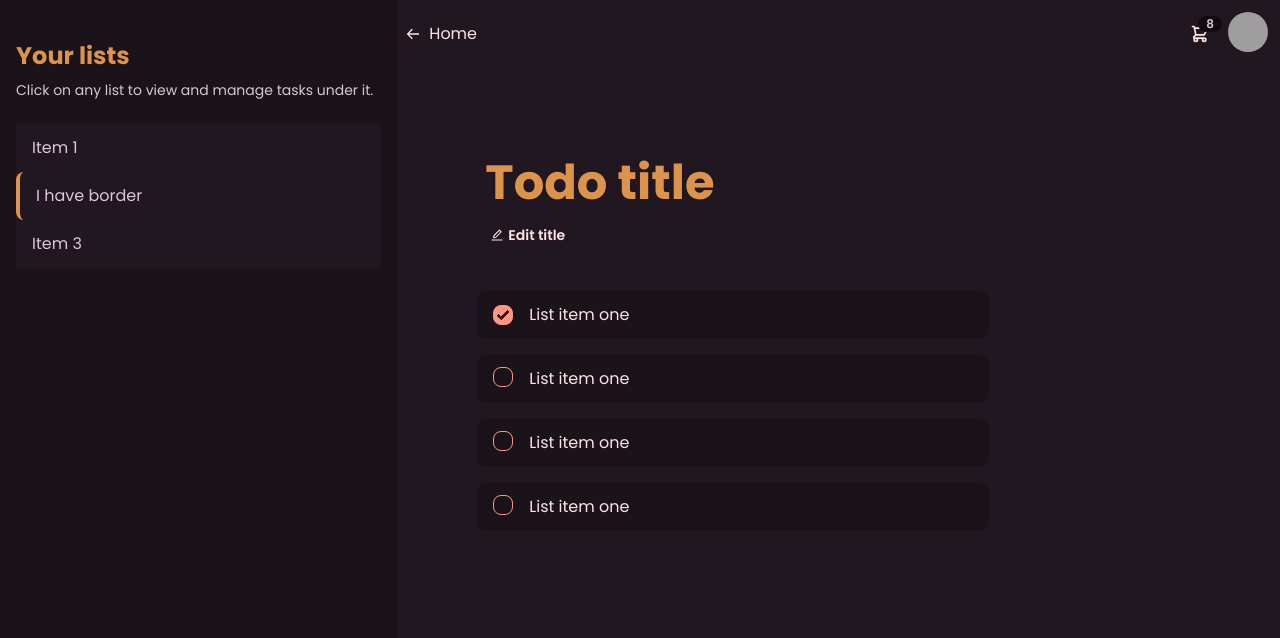
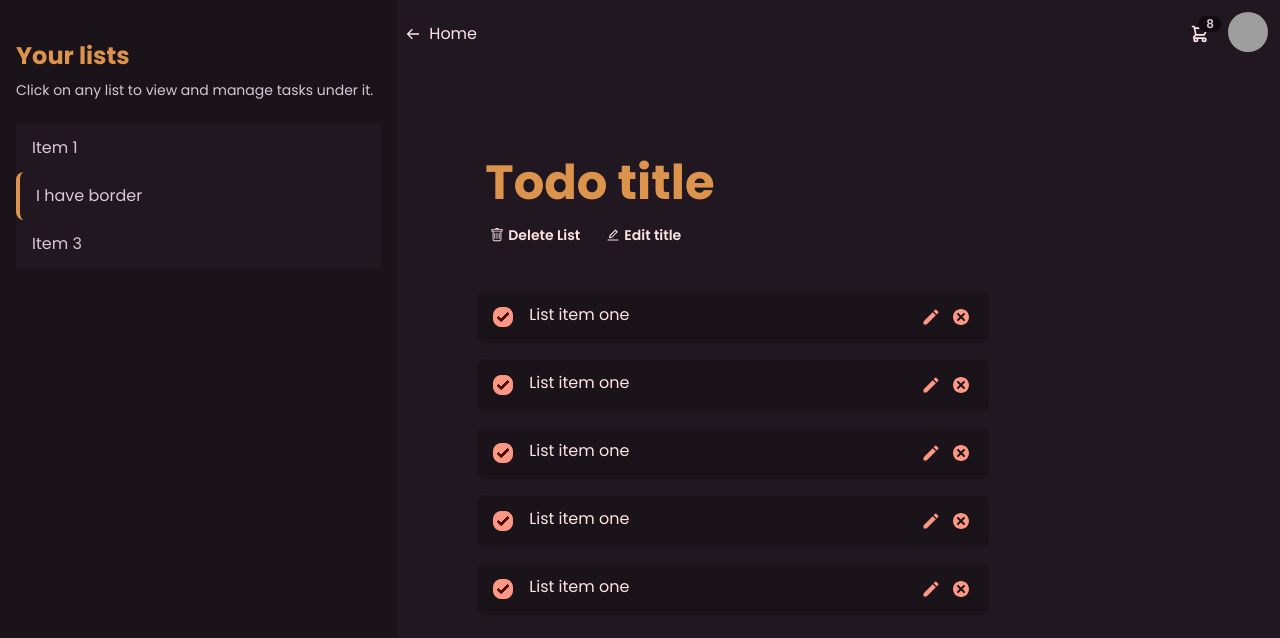
Before and after one commit to HarshKunte/WannaDo-Appwrite, a React (Create React App) app in the folder frontend/: page /todo/1 in a window 1280 px wide. Shown: the top 638 px of the page. Built offline with nearby package versions, Linux system fonts and the light colour scheme; grey boxes are pictures that could not be loaded.

Commit message:
UI updated

```diff
--- a/frontend/src/components/Card.js
+++ b/frontend/src/components/Card.js
@@ -1,10 +1,10 @@
 import React from 'react';
 function Card() {
     return (
-        <div className="card w-64 rounded-3xl bg-base-300 shadow-xl">
-  <div className="card-body">
-    <h2 className="card-title text-primary font-mono">Daily chores</h2>
-    <p className='text-sm text-accent'>If a dog chews shoes whose shoes does he choose?</p>
+        <div className="card w-40 sm:w-48 h-36 lg:w-56 lg:h-40 xl:w-64 xl:h-42 rounded-3xl bg-base-300 shadow-xl mb-6 lg:mb-8">
+  <div className="card-body p-4 sm:p-6 overflow-y-hidden">
+    <h2 className="text-base font-semibold sm:card-title text-primary ">Daily chores</h2>
+    <p className='text-xs xl:text-sm text-accent'>If a dog chews shoes whose shoes does he choose?</p>
     <div className="card-actions justify-end">
     </div>
   </div>
--- a/frontend/src/components/Todo.js
+++ b/frontend/src/components/Todo.js
@@ -1,66 +1,91 @@
 import React, { useRef, useState } from "react";
 import { AiOutlineEdit } from "react-icons/ai";
+import {MdModeEdit} from "react-icons/md"
+import {TiDelete} from 'react-icons/ti';
+import {BsTrash} from 'react-icons/bs';
 function Todo() {
   const [disabled, setDisabled] = useState(true);
+  const [nonDisabledIndex, setNonDisabledIndex] = useState(null)
   const inputReference = useRef(null);
-  const focusInput = () =>{
+  const taskInputReference = useRef(null);
+  const focusInput = () => {
     setTimeout(() => {
-        inputReference.current.focus();
+      inputReference.current.focus();
     }, 1);
-    setDisabled(false)
-  }
-  const submitTitle = (e) =>{
+    setDisabled(false);
+  };
+  const focusTaskInput = (i) => {
+    setNonDisabledIndex(i);
+    setTimeout(() => {
+      taskInputReference.current.focus()
+
+    }, 1);
+  };
+  const submitTitle = (e) => {
     console.log(e.target.value);
-    setDisabled(true)
-  }
-  const checkTask = () =>{
+    setDisabled(true);
+  };
+  const submitEditedTask = (e) => {
+    console.log(e.target.value);
+    setNonDisabledIndex(null);
+  };
+  const checkTask = () => {
     console.log("checked");
-  }
+  };
   return (
     <div className="p-20">
       <div className="">
         <input
-        ref= {inputReference}
+          ref={inputReference}
           type="text"
           defaultValue="Todo title"
           className="block w-fit font-bold outline-none text-5xl text-primary px-2 bg-inherit focus:bg-base-300"
           disabled={disabled}
           onBlur={submitTitle}
         />
-        {
-            disabled?(
-                <button
-                onClick={focusInput}
-                 className="btn btn-sm btn-ghost text-sm normal-case">
-                  <AiOutlineEdit className="mr-1" /> Edit title
-                </button>
+        <div className="flex items-center">
+        <button
 
-            ):(
-                <p className="text-sm ml-3">Click anywhere outside to save the changes</p>
-            )
-        }
-
+            className="btn btn-sm btn-ghost text-sm normal-case"
+          >
+            <BsTrash className="mr-1" /> Delete List
+          </button>
+        {disabled ? (
+          <button
+          onClick={focusInput}
+          className="btn btn-sm btn-ghost text-sm normal-case"
+          >
+            <AiOutlineEdit className="mr-1" /> Edit title
+          </button>
+        ) : (
+          <p className="text-sm ml-3">
+            Click anywhere outside to save the changes
+          </p>
+        )}
+        </div>
       </div>
 
       <ul className="mt-10">
-        <li className="p-3 px-4 bg-base-300 max-w-lg rounded-lg flex items-center mb-4">
-        <input type="checkbox" checked="checked" onChange={checkTask} className="checkbox checkbox-sm checkbox-error mr-4" />
-            List item one
+        {[0,1,2,3,4].map((item) =>(
+        <li className="p-3 px-4 bg-base-300 max-w-lg rounded-lg flex items-center mb-4" key={item}>
+          <input
+            type="checkbox"
+            checked="checked"
+            onChange={checkTask}
+            className="checkbox checkbox-sm checkbox-error mr-4"
+          />
+          <input className={item == nonDisabledIndex ? `bg-base-300 flex-1 pb-1 border-b-[1px] outline-none`:`outline-none bg-base-300 flex-1 pb-1 `}
+            type="text"
+            ref={item == nonDisabledIndex? taskInputReference: undefined}
+            defaultValue="List item one"
+            disabled={nonDisabledIndex!=item}
+            onBlur={submitEditedTask}
+          />
+          <button onClick={()=> focusTaskInput(item)} tabIndex="0" className=""> <MdModeEdit className="text-error w-5 h-5"/></button>
+          <button tabIndex="0" className=""> <TiDelete className="text-error ml-2 w-6 h-6"/></button>
+
         </li>
-        <li className="p-3 px-4 bg-base-300 max-w-lg rounded-lg flex  mb-4">
-        <input type="checkbox" checked="" onChange={checkTask} className="checkbox checkbox-sm checkbox-error mr-4" />
-            List item one
-        </li>
-        <li className="p-3 px-4 bg-base-300 max-w-lg rounded-lg flex mb-4">
-        <input type="checkbox" checked="" onChange={checkTask} className="checkbox checkbox-sm checkbox-error mr-4" />
-            List item one
-        </li>
-        <li className="p-3 px-4 bg-base-300 max-w-lg rounded-lg flex mb-4">
-        <input type="checkbox" checked="" onChange={checkTask} className="checkbox checkbox-sm checkbox-error mr-4" />
-            List item one
-        </li>
-
-
+        ))}
       </ul>
     </div>
   );
--- a/frontend/src/pages/Home.js
+++ b/frontend/src/pages/Home.js
@@ -6,9 +6,9 @@ import {FaPlus} from 'react-icons/fa';
 import Modal from '../components/Modal';
 function Home() {
     return (
-        <div className='px-32 py-6'>
+        <div className='px-4 md:px-10 lg:px-28 xl:px-32 py-6'>
             <Navbar/>
-            <div className='px-16 py-8'>
+            <div className='px-6 py-8 xl:px-16 xl:py-8'>
                 <div className='w-full mb-12'>
                     <label htmlFor="my-modal-3" className="btn btn-sm text-base-content  float-right">
                         <FaPlus className='mr-2'/>
```
